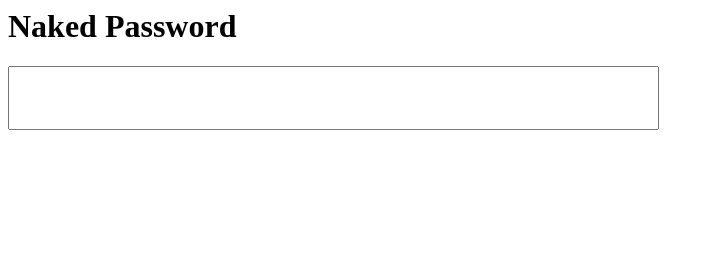
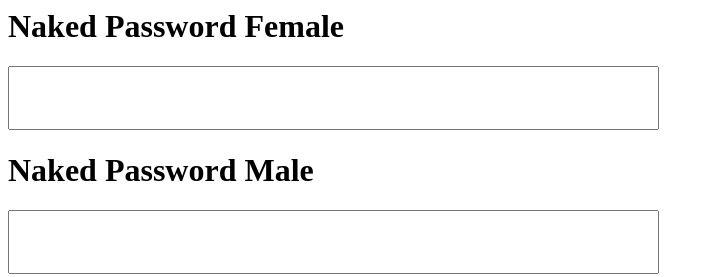
Before and after one commit to platform45/nakedpassword, a plain HTML site: page example/index.html in a window 1280 px wide. Shown: the whole page, without its empty margins (0-714 px from the left). Drawn offline with Linux system fonts and the light colour scheme.

Commit message:
Added male option. Bumped version

```diff
--- a/example/index.html
+++ b/example/index.html
@@ -2,17 +2,20 @@
 	<head>
 		<meta http-equiv="content-type" content="text/html; charset=utf-8" />
 		<script src="../javascripts/jquery.js" type="text/javascript" charset="utf-8"></script>
-		<script src="../javascripts/naked_password-0.2.3.min.js" type="text/javascript" charset="utf-8"></script>
+		<script src="../javascripts/naked_password-0.2.4.min.js" type="text/javascript" charset="utf-8"></script>
 
 		<script type="text/javascript">
 			$(document).ready(function() {
-			      $("input:password").nakedPassword({path: "../images/"});
+			      $("input:password#test1").nakedPassword({path: "../images/", sex: "f"});
+			      $("input:password#test2").nakedPassword({path: "../images/", sex: "m"});
 			});
 		</script>
 
 	</head>
 	<body>
-		<h1>Naked Password</h1>
-		<input type="password" id="test" style="font-size: 50px">
+	  <h1>Naked Password Female</h1>
+		<input type="password" id="test1" style="font-size: 50px">
+		<h1>Naked Password Male</h1>
+		<input type="password" id="test2" style="font-size: 50px">
 	</body>
 </html>
--- a/javascripts/naked_password-0.2.3.js
+++ b/javascripts/naked_password-0.2.4.js
@@ -12,6 +12,7 @@ jQuery.fn.nakedPassword = function(options){
 				{ path : "images/"
 				, width: 30
 				, height: 28
+				, sex: 'f'
 				},
 			settings = $.extend(defaults, options);
 
@@ -61,7 +62,7 @@ jQuery.fn.nakedPassword = function(options){
 				};
 
 		for(var i = 0; i <= 5; i++){
-			$(this).after("<div style='display:none;' id='" + $(this).attr("id") + "pic" + i + "'><img src='" + settings.path + i + ".png' width='" + pic_width + "' height='" + pic_height + "px' /></div>");
+			$(this).after("<div style='display:none;' id='" + $(this).attr("id") + "pic" + i + "'><img src='" + settings.path + settings.sex + i + ".png' width='" + pic_width + "' height='" + pic_height + "px' /></div>");
 			$("#" + $(this).attr("id") + "pic" + i).css(properties);
 		}
 
```
Also changed, not shown: images/f0.png (renamed from images/0.png), images/f1.png (renamed from images/1.png), images/f2.png (renamed from images/2.png), images/f3.png (renamed from images/3.png), images/f4.png (renamed from images/4.png), images/f5.png (renamed from images/5.png), images/m0.png (added), images/m1.png (added), images/m2.png (added), images/m3.png (added), images/m4.png (added), images/m5.png (added), javascripts/naked_password-0.2.3.min.js (deleted), javascripts/naked_password-0.2.4.min.js (added), 2 other files.
